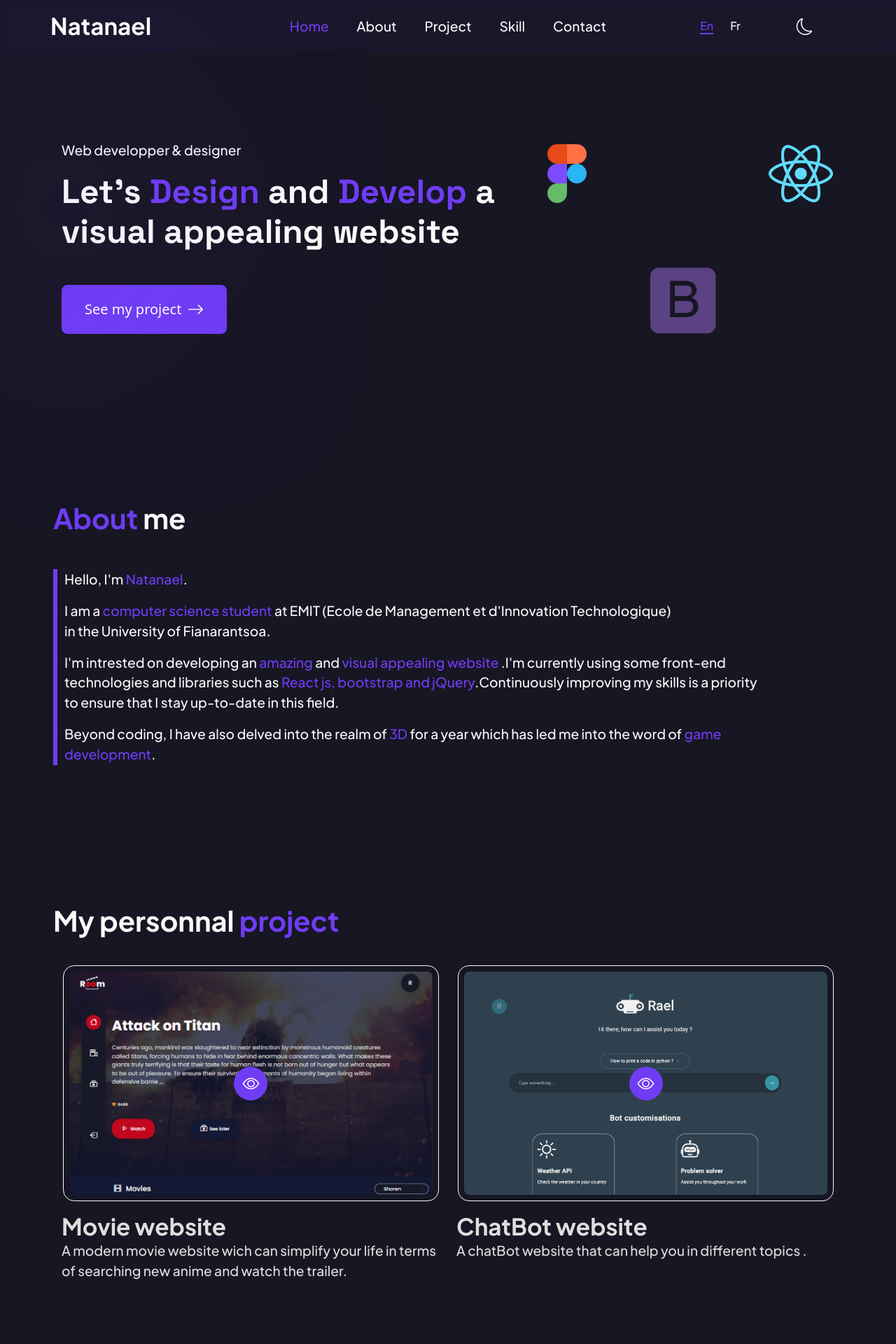
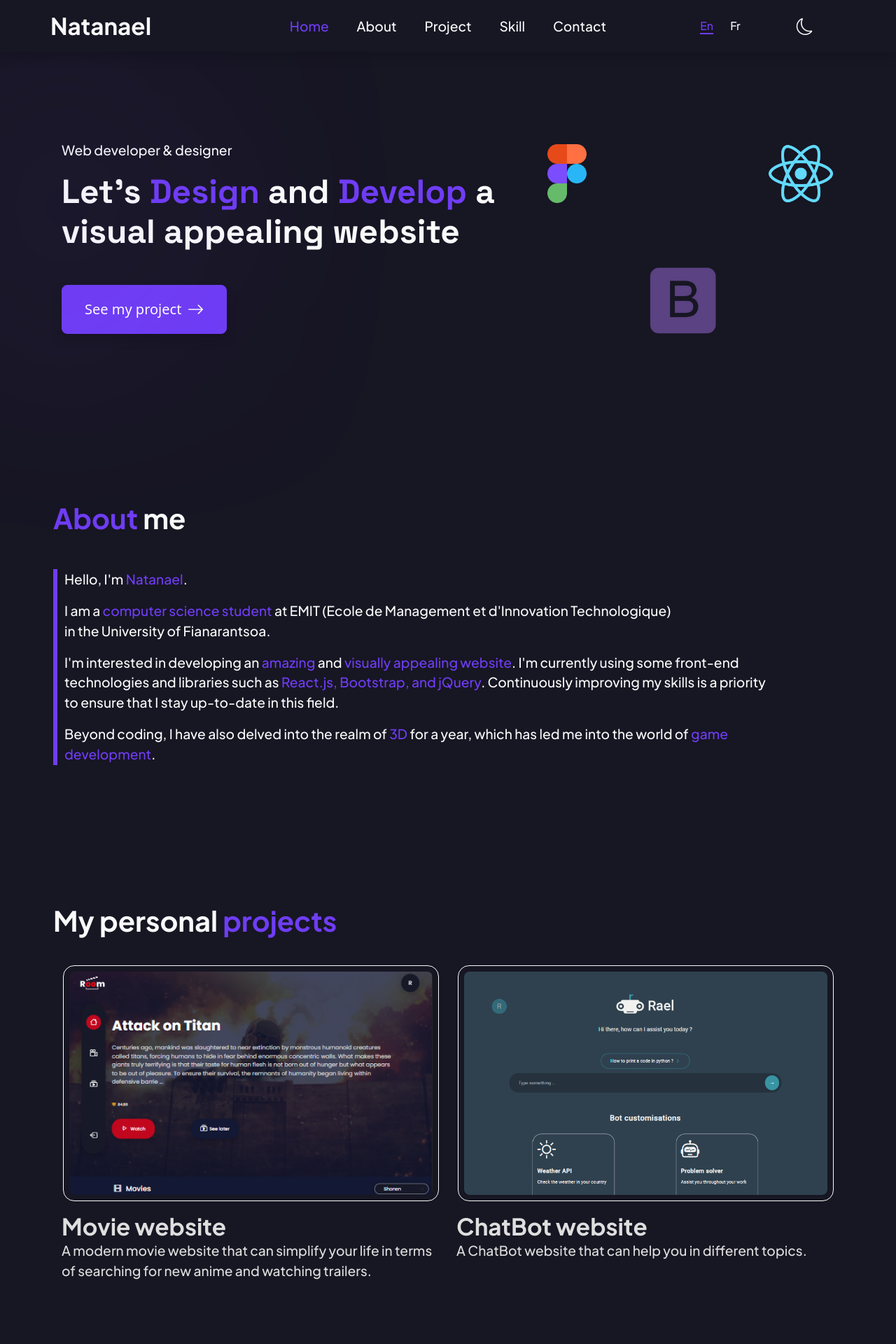
Before and after one commit to NathanRael/Portfolio-2023-old, a React (Vite) app: page / in a window 1280 px wide. Shown: the top 1920 px of the page at 70% size. Built offline with nearby package versions, Linux system fonts and the light colour scheme.

Commit message:
mvp done

```diff
--- a/index.html
+++ b/index.html
@@ -6,7 +6,7 @@
     <meta name="viewport" content="width=device-width, initial-scale=1.0" />
     <title>Portfolio</title>
   </head>
-  <body class=" bg-secondary">
+  <body>
 
     <div id="root"></div>
     <script type="module" src="/src/main.jsx"></script>
--- a/src/App.jsx
+++ b/src/App.jsx
@@ -7,17 +7,18 @@ import Contact from "./components/Contact";
 import Footer from "./components/Footer";
 import Circle from "./components/Circle";
 
+import { DataProvider } from "./context/DataContext";
 
 /**
  * - Adding Responsive
  * - Adding interaction : show eye when hovering project card
  *
  */
-import { useEffect } from "react";
 
 export default function App() {
   return (
     <>
+      <DataProvider>
         <div className="container-fluid p-0">
           <Circle />
           <NavBar />
@@ -30,6 +31,7 @@ export default function App() {
           <Contact />
           <Footer />
         </main>
+      </DataProvider>
     </>
   );
 }
--- a/src/components/About.jsx
+++ b/src/components/About.jsx
@@ -1,26 +1,32 @@
-export default function About(){
+import React, { useContext } from "react";
+import DataContext from "../context/DataContext";
+
+export default function About() {
+  const { darkMode } = useContext(DataContext);
+
   return (
-        <section className="d-flex flex-column row-gap-40 container-fluid mt-240 text-light " id='about'>
-            <h1 className="text-light _title-2"><span className="text-primary">About</span> me</h1>
-            <div className="container-fluid p-0 m-0 _lead text-light _about ms-16">
+    <section className={`d-flex flex-column row-gap-40 container-fluid mt-240 ${darkMode ? 'text-light bg-secondary' : 'text-dark bg-light'}`} id='about'>
+      <h1 className={`_title-2 ${darkMode ? 'text-light' : ''}`}>
+        <span className="text-primary">About</span> me
+      </h1>
+      <div className={`container-fluid p-0 m-0 _lead ${darkMode ? 'text-light' : ''} _about ms-16`}>
         <div className="mb-16">
-                    Hello, I'm <span className="_gradient text-gradient">Natanael</span>. <br/>
+          Hello, I'm <span className="_gradient text-gradient">Natanael</span>. <br />
         </div>
         <div className="mb-16">
-                    I am a <span className="_gradient">computer science student</span> at EMIT (Ecole de Management et d'Innovation  Technologique)<br/>
-                    in the University of Fianarantsoa.<br/>
+          I am a <span className="_gradient">computer science student</span> at EMIT (Ecole de Management et d'Innovation Technologique)<br />
+          in the University of Fianarantsoa.<br />
         </div>
         <div className="mb-16">
-                    I'm intrested on developing an <span className="_gradient">amazing</span> and <span className="_gradient">visual appealing website</span> .I'm currently using some front-end <br/>
-                    technologies and libraries such as  <span className="_gradient">React js, bootstrap and jQuery</span>.Continuously  improving my skills is a priority<br/>
-                     to ensure that I stay up-to-date in this field. <br/>
+          I'm interested in developing an <span className="_gradient">amazing</span> and <span className="_gradient">visually appealing website</span>. I'm currently using some front-end <br />
+          technologies and libraries such as <span className="_gradient">React.js, Bootstrap, and jQuery</span>. Continuously improving my skills is a priority<br />
+          to ensure that I stay up-to-date in this field. <br />
         </div>
         <div className="mb-16">
-                    Beyond coding, I have also delved   into the realm of <span className="_gradient">3D</span> for a year which has led me into  the word of <span className="_gradient">game</span> <br/>
-                    <span className="_gradient">development</span>.<br/>
-
+          Beyond coding, I have also delved into the realm of <span className="_gradient">3D</span> for a year, which has led me into the world of <span className="_gradient">game</span> <br />
+          <span className="_gradient">development</span>.<br />
         </div>
       </div>
     </section>
-    )
+  );
 }
--- a/src/components/Buttons.jsx
+++ b/src/components/Buttons.jsx
@@ -7,11 +7,11 @@ export function BigButton({
   icon = "bi bi-arrow-right",
   color = "btn-primary",
   inverseIcon = false,
-  handleClick
+  handleClick,
 }) {
   return (
     <button
-      className={`btn ${color} btn-lg px-32 py-16 text-ligh d-flex align-items-center justify-content-center _body`}
+      className={`btn ${color} btn-lg px-32 py-16 text-ligh d-flex align-items-center justify-content-center _body shadow`}
       style={{ width: "max-content" }}
       onClick={handleClick}
     >
@@ -26,10 +26,12 @@ export function MdButton({
   icon = "bi bi-arrow-right",
   color = "btn-primary",
   inverseIcon = false,
+  handleClick,
 }) {
   return (
     <button
-      className={`btn ${color}  px-24 py-12 text-ligh d-flex align-items-center justify-content-center _body`}
+      className={`btn ${color}  px-24 py-12 text-ligh d-flex align-items-center justify-content-center _body shadow`}
+      onClick={handleClick}
     >
       {inverseIcon ? <i className={`${icon} me-8`} style={IconFs}></i> : ""}
       <span>{name}</span>
@@ -38,10 +40,16 @@ export function MdButton({
   );
 }
 
-export function IconButton({ icon = "bi bi-plus-lg", color = "btn-primary" , href = '#'}) {
+export function IconButton({
+  icon = "bi bi-plus-lg",
+  color = "btn-primary",
+  href,
+  handleClick,
+}) {
   return (
     <a
-      className={`btn ${color} p-12 rounded-5 d-flex align-items-center justify-content-center _body`}
+      onClick={handleClick}
+      className={`btn ${color} p-12 rounded-5 d-flex align-items-center justify-content-center _body shadow `}
       style={{ width: "48px", height: "48px" }}
       href={href}
     >
--- a/src/components/Contact.jsx
+++ b/src/components/Contact.jsx
@@ -1,19 +1,25 @@
 import { MdButton } from "./Buttons";
+import DataContext from "../context/DataContext";
+import { useContext } from "react";
+import myCv from '../assets/myCV.png';
+
 export default function Contact() {
+  const { darkMode } = useContext(DataContext);
   return (
-    <section className="mt-184 text-light" id="contact">
-      <h1 className="_title-2 mb-40">
+    <section className={`mt-184 ${darkMode ? 'text-light bg-secondary' : 'text-dark bg-light'}`} id="contact">
+      <h1 className={`_title-2 mb-40 ${darkMode ? 'text-light' : ''}`}>
         Feel free to <span className="text-primary">contact</span> me
       </h1>
       <MdButton
         name="ralaivoavy.natanael@gmail.com"
         icon="bi bi-envelope-at"
         inverseIcon={true}
+        handleClick={() => {window.location.href = 'mailto:ralaivoavy.natanel@gmail.com'}}
       />
 
-      <div className="container-fluid _body mt-32">
+      <div className={`container-fluid _body mt-32 ${darkMode ? 'text-light' : ''}`}>
         <i className="bi bi-filetype-pdf _icon me-8"></i>
-        <a href="#">Natanael-Ralaivoavy-resume.pdf</a>
+        <a href={myCv} target="_blank">Natanael-Ralaivoavy-resume.png</a>
       </div>
     </section>
   );
--- a/src/components/Footer.jsx
+++ b/src/components/Footer.jsx
@@ -1,13 +1,17 @@
 import { IconButton } from "./Buttons";
+import DataContext from "../context/DataContext";
+import { useContext } from "react";
 
 export default function Footer() {
+  const { darkMode } = useContext(DataContext);
+  const year = new Date().getFullYear();
   return (
-    <section className="container-fluid m-0 p-0 mb-24 d-flex justify-content-between align-items-center mt-184">
+    <section className={`container-fluid m-0 p-0 mb-24 d-flex justify-content-between align-items-center mt-184 ${darkMode ? 'text-light bg-secondary' : 'text-dark bg-light'}`}>
       <div className="d-flex column-gap-24">
-        <IconButton icon="bi bi-facebook" href="https://github.com/nathanrael"/>
-        <IconButton icon=" bi bi-github" href="https://github.com/nathanrael"/>
+        <IconButton icon="bi bi-facebook" href="https://www.facebook.com/profile.php?id=100087957505977" />
+        <IconButton icon="bi bi-github" href="https://github.com/nathanrael"/>
       </div>
-      <div className="_body text-light">© Natanael ralaivoavy, 2023</div>
+      <div className={`_body ${darkMode ? 'text-light' : ''}`}>© Natanael ralaivoavy, {year}</div>
     </section>
   );
 }
--- a/src/components/Hero.jsx
+++ b/src/components/Hero.jsx
@@ -2,22 +2,43 @@ import BootstrapIcon from "../assets/bootstrap.png";
 import FigmaIcon from "../assets/figma.png";
 import ReactIcon from "../assets/react.png";
 import { BigButton } from "./Buttons";
+import DataContext from "../context/DataContext";
+import { useContext } from "react";
 
 export default function Hero() {
+  const { darkMode, redirect, handleNavSelected } = useContext(DataContext);
+
   return (
-    <section className="container-fluid mt-200" id="home">
-      <div className="row ">
+    <section
+      className={`container-fluid mt-200 ${
+        darkMode ? "text-light" : "text-dark"
+      }`}
+      id="home"
+    >
+      <div className="row">
         <div className="col-7 d-flex flex-column row-gap-40">
-          <div className="container-fluid text-light row-gap-16">
-            <p className="_lead">Web developper & designer</p>
-            <h1 className="_title text-light">
+          <div
+            className={`container-fluid ${
+              darkMode ? "text-light" : "text-dark"
+            } row-gap-16`}
+          >
+            <p className="_lead">Web developer & designer</p>
+            <h1 className={`_title ${darkMode ? "text-light" : ""}`}>
               Let's <span className="text-primary">Design</span> and
               <span className="text-primary"> Develop</span> a visual appealing
               website
             </h1>
           </div>
           <div className="container-fluid">
-            <BigButton name="See my project" icon="bi bi-arrow-right" />
+            <BigButton
+              name="See my project"
+              icon="bi bi-arrow-right"
+              darkMode={darkMode}
+              handleClick={() => {
+                redirect('project');
+                handleNavSelected('project')
+              }}
+            />
           </div>
         </div>
         <div className="col-5 d-flex gap-48">
--- a/src/components/NavBar.jsx
+++ b/src/components/NavBar.jsx
@@ -1,8 +1,11 @@
-import { useEffect } from "react";
+import { useContext, useEffect } from "react";
 import { useState } from "react";
-import navlink from "./navlink";
+import DataContext from "../context/DataContext";
 
 export default function NavBar() {
+  const { darkMode, setDarkMode, handleNavSelected, navlink, setNavLink, navLinks } = useContext(DataContext);
+
+
   const [language, setLanguage] = useState([
     {
       id: "en",
@@ -16,14 +19,15 @@ export default function NavBar() {
     },
   ]);
 
-  const [navLinks, setNavLinks] = useState(navlink);
   const hashName = window.location.hash;
-  const [darkMode, setDarkMode] = useState(true);
 
+  useEffect(() => {
+    handleNavSelected(hashName.slice(1));
+  }, [hashName]);
 
   useEffect(() =>{
-    handleNavSelected(hashName.slice(1));
-  }, [hashName])
+    document.querySelector('body').classList = darkMode ? 'bg-secondary' : 'bg-light';
+  }, [darkMode]);
 
   const handleLanguageSelected = (id) => {
     setLanguage((prevItem) => {
@@ -35,15 +39,13 @@ export default function NavBar() {
     });
   };
 
-  const handleNavSelected = (id) => {
-    setNavLinks((prevNav) => {
-      return prevNav.map((item) =>
-        id === item.id
-          ? { ...item, active: true }
-          : { ...item, active: false }
-      );
-    });
-  };
+  // const handleNavSelected = (id) => {
+  //   setNavLinks((prevNav) => {
+  //     return prevNav.map((item) =>
+  //       id === item.id ? { ...item, active: true } : { ...item, active: false }
+  //     );
+  //   });
+  // };
 
   const languageElement = language.map((item) => (
     <Language
@@ -51,6 +53,7 @@ export default function NavBar() {
       name={item.name}
       selected={item.selected}
       handleSelect={handleLanguageSelected}
+      darkMode={darkMode}
     />
   ));
 
@@ -61,18 +64,32 @@ export default function NavBar() {
       name={nav.name}
       active={nav.active}
       handleNavSelected={handleNavSelected}
+      darkMode={darkMode}
     />
   ));
   return (
-    <nav className="container-fluid py-12  text-light _body px-72 position-fixed top-0 _navbar">
+    <nav
+      className={`container-fluid py-12  _body px-72 position-fixed top-0 _navbar ${
+        darkMode ? "text-light bg-secondary shadow" : "text-dark bg-light border-bottom shadow-sm "
+      }`}
+    >
       <div className="row align-items-center justify-content-between">
         <div className="col-3">
-          <a href="#" className="_subtitle text-light _no-deco">
+          <a
+            href="#"
+            className={`_subtitle ${
+              darkMode ? "text-light bg-secondary" : "text-dark bg-light"
+            } _no-deco`}
+          >
             Natanael
           </a>
         </div>
         <div className="col-6">
-          <div className="container-fluid  d-flex justify-content-evenly align-items-center ">
+          <div
+            className={`container-fluid  d-flex justify-content-evenly align-items-center ${
+              darkMode ? "text-light bg-secondary" : "text-dark bg-light"
+            }`}
+          >
             {navLinkElement}
           </div>
         </div>
@@ -88,7 +105,7 @@ export default function NavBar() {
               className="container-fluid"
               style={{ maxWidth: "max-content" }}
             >
-              <DarkMode
+              <DarkModeIcon
                 darkMode={darkMode}
                 setDarkMode={() => setDarkMode((isDark) => !isDark)}
               />
@@ -100,12 +117,17 @@ export default function NavBar() {
   );
 }
 
-
-function NavLink({ id, active, name, handleNavSelected }) {
+function NavLink({ id, active, name, handleNavSelected, darkMode }) {
   return (
     <a
       href={`#${id}`}
-      className={`_no-deco ${active ? "text-primary" : "text-light"} _lead `}
+      className={`_no-deco ${
+        active
+          ? "text-primary"
+          : darkMode
+          ? "text-light bg-secondary"
+          : "text-dark bg-light"
+      } _lead `}
       onClick={() => handleNavSelected(id)}
     >
       {name}
@@ -113,10 +135,14 @@ function NavLink({ id, active, name, handleNavSelected }) {
   );
 }
 
-function Language({ name, selected, handleSelect }) {
+function Language({ name, selected, handleSelect, darkMode }) {
   const id = name.toLowerCase();
   return (
-    <div className="container-fluid d-inline-flex text-light ">
+    <div
+      className={`container-fluid d-inline-flex ${
+        darkMode ? "text-light" : "text-dark"
+      }`}
+    >
       <input
         type="radio"
         className="btn-check"
@@ -127,7 +153,13 @@ function Language({ name, selected, handleSelect }) {
       <label
         type="button"
         htmlFor={id}
-        className={selected ? "_language text-primary" : "text-light"}
+        className={` ${
+          selected
+            ? "_language text-primary"
+            : darkMode
+            ? "text-light"
+            : "text-dark"
+        }`}
       >
         {name}
       </label>
@@ -135,7 +167,7 @@ function Language({ name, selected, handleSelect }) {
   );
 }
 
-function DarkMode({ darkMode = true, setDarkMode }) {
+function DarkModeIcon({ darkMode = true, setDarkMode }) {
   return (
     <>
       <i
--- a/src/components/Project.jsx
+++ b/src/components/Project.jsx
@@ -1,28 +1,40 @@
 import ChatImage from "../assets/chatScrennShoot.png";
 import MovieImage from "../assets/roomScreenCapture.png";
 import { IconButton } from "./Buttons";
+import DataContext from "../context/DataContext";
+import { useContext, useState } from "react";
 
 export default function Project() {
+  const { darkMode } = useContext(DataContext);
+
   return (
-    <section className="container-fluid mt-184 " id="project">
-      <h1 className="_title-2 text-light mb-40">
-        My personnal <span className="text-primary">project</span>
+    <section
+      className={`container-fluid mt-184 ${
+        darkMode ? "text-light bg-secondary" : "text-dark bg-light"
+      }`}
+      id="project"
+    >
+      <h1 className={`_title-2 ${darkMode ? "text-light" : ""} mb-40`}>
+        My personal <span className="text-primary">projects</span>
       </h1>
       <div className="container-fluid">
         <div className="row justify-content-center">
-        <div className="col-6">
+          <div className="col-6">
             <Card
               image={MovieImage}
               title="Movie website"
-              description="A modern movie website  wich can  simplify your life
-                in terms of searching new anime and watch the trailer."
+              description="A modern movie website that can simplify your life in terms of searching for new anime and watching trailers."
+              darkMode={darkMode}
+              projectLink='https:nathanrael-movie.netlify.app'
             />
           </div>
           <div className="col-6">
             <Card
               image={ChatImage}
-              title="ChatBot  website"
-              description="A chatBot website that can help you in different topics ."
+              title="ChatBot website"
+              description="A ChatBot website that can help you in different topics."
+              darkMode={darkMode}
+              projectLink='https:nathanrael-chatBot.netlify.app'
             />
           </div>
         </div>
@@ -31,31 +43,52 @@ export default function Project() {
   );
 }
 
-function Card({ image, title, description, handleHover, handleClick }) {
-  const cardImageStyle = {
+function Card({ image, title, description, darkMode, projectLink }) {
+  const [cardHover, setCardHover] = useState(false);
 
-  }
   return (
-    <div className="_projectCard d-flex flex-column align-items-center">
-      <div className="card  p-8 bg-secondary border-light rounded-4">
+    <div
+      className={`_projectCard d-flex flex-column align-items-center ${
+        darkMode ? "text-light bg-secondary" : "text-dark bg-light"
+      }`}
+    >
+      <div className={`card p-8 bg-secondary border-light rounded-4`}>
         <img
           src={image}
-          className="card-img-top rounded-3 "
+          className="card-img-top rounded-3"
           alt=""
-          type="button"
           height="319px"
-          style={cardImageStyle}
+          onMouseEnter={() => setCardHover(true)}
+          onMouseLeave={()=> setCardHover(false)}
+          style={{
+            filter : cardHover ? 'blur(1px)' : '',
+            transition:  'filter 0.5s ease'
+          }}
+        />
+          <div
+            className="container-fluid position-absolute top-50 start-50 translate-middle _transOpacity"
+            style={{ width: "max-content", opacity : cardHover ? 1 : 0}}
+            onMouseEnter={() => setCardHover(true)}
+          >
+            <IconButton
+            icon="bi bi-eye"
+            handleClick={() => {
+              window.open(projectLink, '_blank')
+              setCardHover(false)
+            }}
+            />
 
-        />
-        <div className="container-fluid position-absolute top-50 start-50 translate-middle" style={{width : 'max-content'}}>
-        <IconButton
-            icon="bi bi-eye"
-          />
-        </div>
+          </div>
       </div>
-      <div className="container-fluid m-0 mt-16   p-0">
-        <h1 className="card-title _subtitle text-altlight">{title}</h1>
-        <p className="card-text _lead text-altlight">{description}</p>
+      <div className="container-fluid m-0 mt-16 p-0">
+        <h1
+          className={`card-title _subtitle ${darkMode ? "text-altlight" : ""}`}
+        >
+          {title}
+        </h1>
+        <p className={`card-text _lead ${darkMode ? "text-altlight" : ""}`}>
+          {description}
+        </p>
       </div>
     </div>
   );
--- a/src/components/Skills.jsx
+++ b/src/components/Skills.jsx
@@ -5,55 +5,66 @@ import JsIcon from "../assets/javascript.png";
 import CssIcon from "../assets/css.png";
 import HtmlIcon from "../assets/html.png";
 import JQuerIcon from "../assets/jquery.png";
+import { useContext } from "react";
+import DataContext from "../context/DataContext";
 
 export default function Skill() {
+  const { darkMode } = useContext(DataContext);
+
   return (
-    <section className="mt-184" id="skill">
-      <h1 className="text-light _title-2 mb-40">
+    <section className={`mt-184 ${darkMode ? 'text-light bg-secondary' : 'text-dark bg-light'}`} id="skill">
+      <h1 className={`_title-2 ${darkMode ? 'text-light' : ''} mb-40`}>
         My current <span className="text-primary">Skills</span>
       </h1>
       <div className="container-fluid">
         <div className="row row-col-4 row-gap-40 justify-content-center">
-          <div className="col-3 ">
+          <div className="col-3">
             <SkillItem
               image={HtmlIcon}
-                name='Html'
+              name="Html"
+              darkMode={darkMode}
             />
           </div>
-          <div className="col-3 ">
+          <div className="col-3">
             <SkillItem
               image={CssIcon}
-                name='Css'
+              name="Css"
+              darkMode={darkMode}
             />
           </div>
-          <div className="col-3 ">
+          <div className="col-3">
             <SkillItem
               image={JsIcon}
-                name='Javascript'
+              name="Javascript"
+              darkMode={darkMode}
             />
           </div>
-          <div className="col-3 ">
+          <div className="col-3">
             <SkillItem
               image={JQuerIcon}
-                name='JQuery'
+              name="JQuery"
+              darkMode={darkMode}
             />
           </div>
-          <div className="col-3 ">
+          <div className="col-3">
             <SkillItem
               image={BootstrapIcon}
-                name='Bootstrap'
+              name="Bootstrap"
+              darkMode={darkMode}
             />
           </div>
-          <div className="col-3 ">
+          <div className="col-3">
             <SkillItem
               image={ReactIcon}
-                name='React js'
+              name="React js"
+              darkMode={darkMode}
             />
           </div>
-          <div className="col-3 ">
+          <div className="col-3">
             <SkillItem
               image={FigmaIcon}
-                name='Figma'
+              name="Figma"
+              darkMode={darkMode}
             />
           </div>
         </div>
@@ -62,14 +73,14 @@ export default function Skill() {
   );
 }
 
-function SkillItem({image, name}) {
+function SkillItem({ image, name, darkMode }) {
   return (
-    <div className="container-fluid d-flex flex-column align-items-center row-gap-16">
+    <div className={`container-fluid d-flex flex-column align-items-center row-gap-16 ${darkMode ? 'text-light bg-secondary' : 'text-dark bg-light'}`}>
       <div className="d-flex justify-content-center align-items-center _skillImage">
         <img src={image} alt="" width="80" height="80" />
       </div>
       <div
-        className="text-light rounded-2 text-center _body px-8"
+        className={`rounded-2 text-center _body px-8 ${darkMode ? 'text-light' : ''}`}
         style={{
           width: "max-content",
           backgroundColor: "rgba(111, 62, 244,0.5)",
--- a/src/context/DataContext.jsx
+++ b/src/context/DataContext.jsx
@@ -0,0 +1,38 @@
+import { createContext, useContext, useState } from "react";
+import navlink from '../components/navlink.js';
+
+const DataContext = createContext({});
+
+export const DataProvider = ({ children }) => {
+  const [navLinks, setNavLinks] = useState(navlink);
+  const [darkMode, setDarkMode] = useState(true);
+  const redirect = (link)=>{
+    window.location.hash = '#' + link;
+  }
+
+  const handleNavSelected = (id) => {
+    setNavLinks((prevNav) => {
+      return prevNav.map((item) =>
+        id === item.id ? { ...item, active: true } : { ...item, active: false }
+      );
+    });
+  };
+
+  return (
+    <DataContext.Provider
+      value={{
+        darkMode,
+        setDarkMode,
+        redirect,
+        handleNavSelected,
+        navLinks,
+        setNavLinks,
+        navlink,
+      }}
+    >
+      {children}
+    </DataContext.Provider>
+  );
+};
+
+export default DataContext;
--- a/src/index.css
+++ b/src/index.css
@@ -7,6 +7,18 @@
     --btn-medium : 14px;
     --small : 12px;
 }
+span.intLink {
+    cursor: pointer;
+    color: #0000ff;
+    text-decoration: underline;
+  }
+
+*{
+    transition:  background-color,color 0.5s ease;
+}
+
+._transOpacity{transition: opacity 0.5s ease;}
+
 
 body::-webkit-scrollbar {
     width: 12px;
```
Also changed, not shown: src/assets/myCV.png (added), 1 other file (tests, documents, lock files or other folders). Lines whose indentation alone changed are shown as unchanged.
